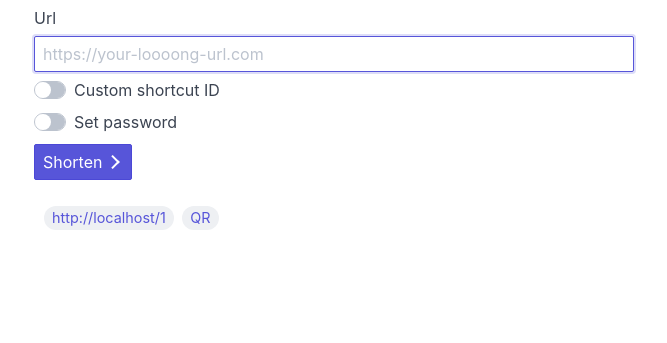
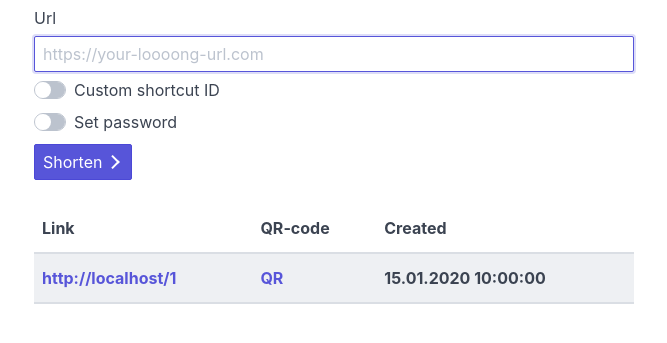
Before and after one commit to silentmode0n/url_shortcuts, a Flask app: page / in a window 1280 px wide. Shown: the part 36-379 px from the top of the page, without its empty margins (306-973 px from the left). Run offline with Flask 2, Linux system fonts and the light colour scheme; the visitor is signed in with stand-in values (Sample User, id 1); tables that the repository leaves empty hold one stand-in row (values such as "Sample post"); lists and menus that the app fills with data are empty.

Commit message:
version 0.5.1: added a table to display a list of shortcuts

```diff
--- a/url_shortcuts/__init__.py
+++ b/url_shortcuts/__init__.py
@@ -1,4 +1,4 @@
-__version__ = '0.5.0'
+__version__ = '0.5.1'
 __author__ = 'silentmode0n'
 
 
@@ -114,6 +114,12 @@ def get_qr_file_buffer(data):
     return buf
 
 
+@app.template_filter('datetime')
+def _jinja2_filter_datetime(date, format=None):
+    format = format if format else '%d.%m.%Y %H:%M:%S'
+    return date.strftime(format)
+
+
 @app.before_request
 def load_session_id():
     session_id = session.get("session_id", None)
--- a/url_shortcuts/templates/index.html
+++ b/url_shortcuts/templates/index.html
@@ -60,22 +60,37 @@
             </div>
         </form>
     </div>
-    <br> {% if shortcuts %}
+    <br>
+    {% if shortcuts %}
     <div class="column">
+        <table class="table">
+            <head>
+                <tr>
+                    <th>Link</th>
+                    <th>QR-code</th>
+                    <th>Created</th>
+                </tr>
+            </head>
+            <tbody>
                 {% for shortcut in shortcuts %}
-        <div class="column">
-            <div class="chip">
+                    <tr class="active">
+                        <th>
                             <a href="{{ url_for('redirect_url', shortcut_id=shortcut.shortcut_id, _external=True) }}" target="_blank" role="button">
                                 {{ url_for('redirect_url', shortcut_id=shortcut.shortcut_id, _external=True) }}
                             </a>
-            </div>
-            <div class="chip">
+                        </th>
+                        <th>
                             <a href="{{ url_for('get_qr', shortcut_id=shortcut.shortcut_id, _external=True) }}" target="_blank" role="button">
                                 QR
                             </a>
-            </div>
-        </div>
+                        </th>
+                        <th>
+                            {{ shortcut.created | datetime }}
+                        </th>
+                    </tr>
                 {% endfor %}
+            </tbody>
+        </table>
     </div>
     {% endif %}
 </div>
```
Also changed, not shown: README.md. Lines whose indentation alone changed are shown as unchanged.
